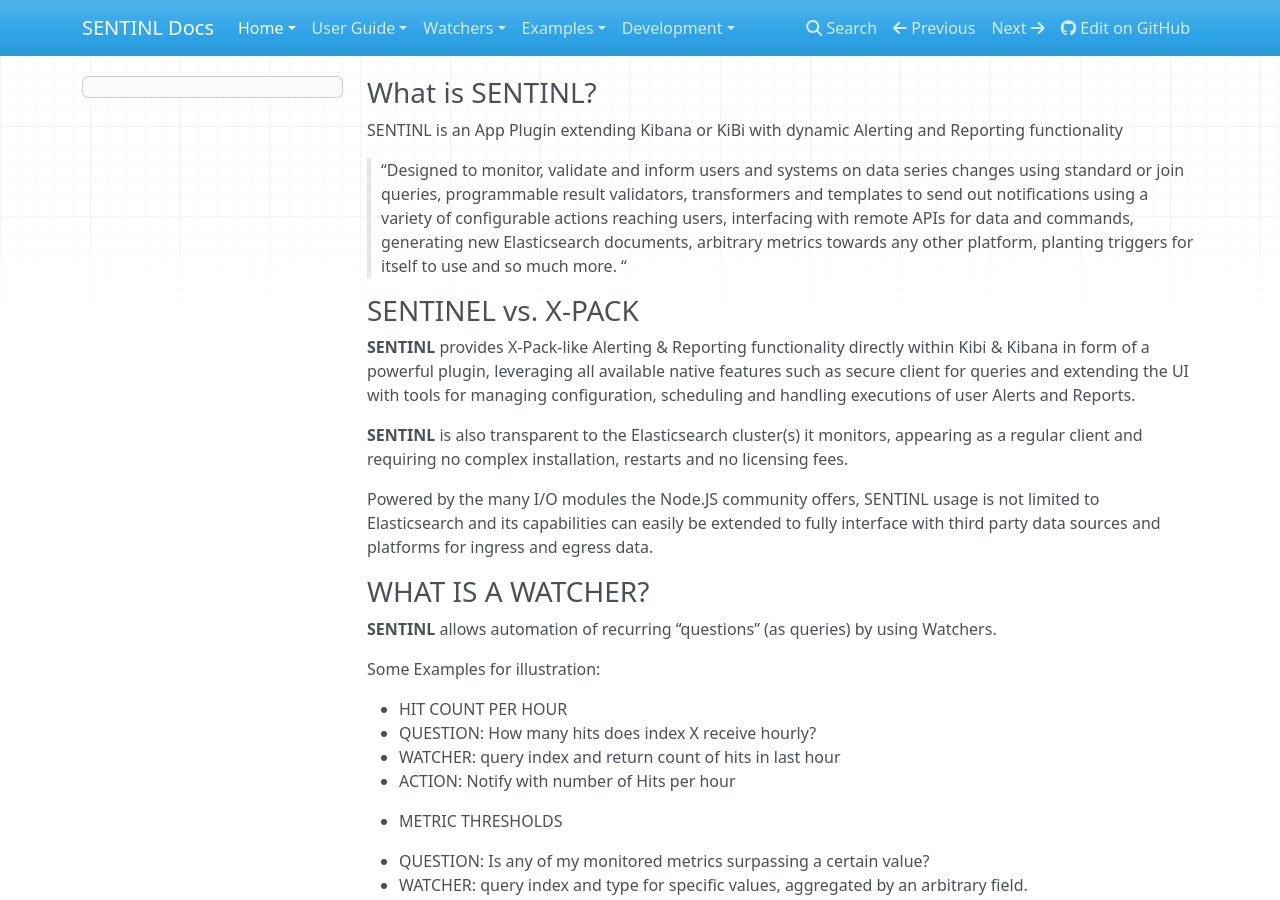
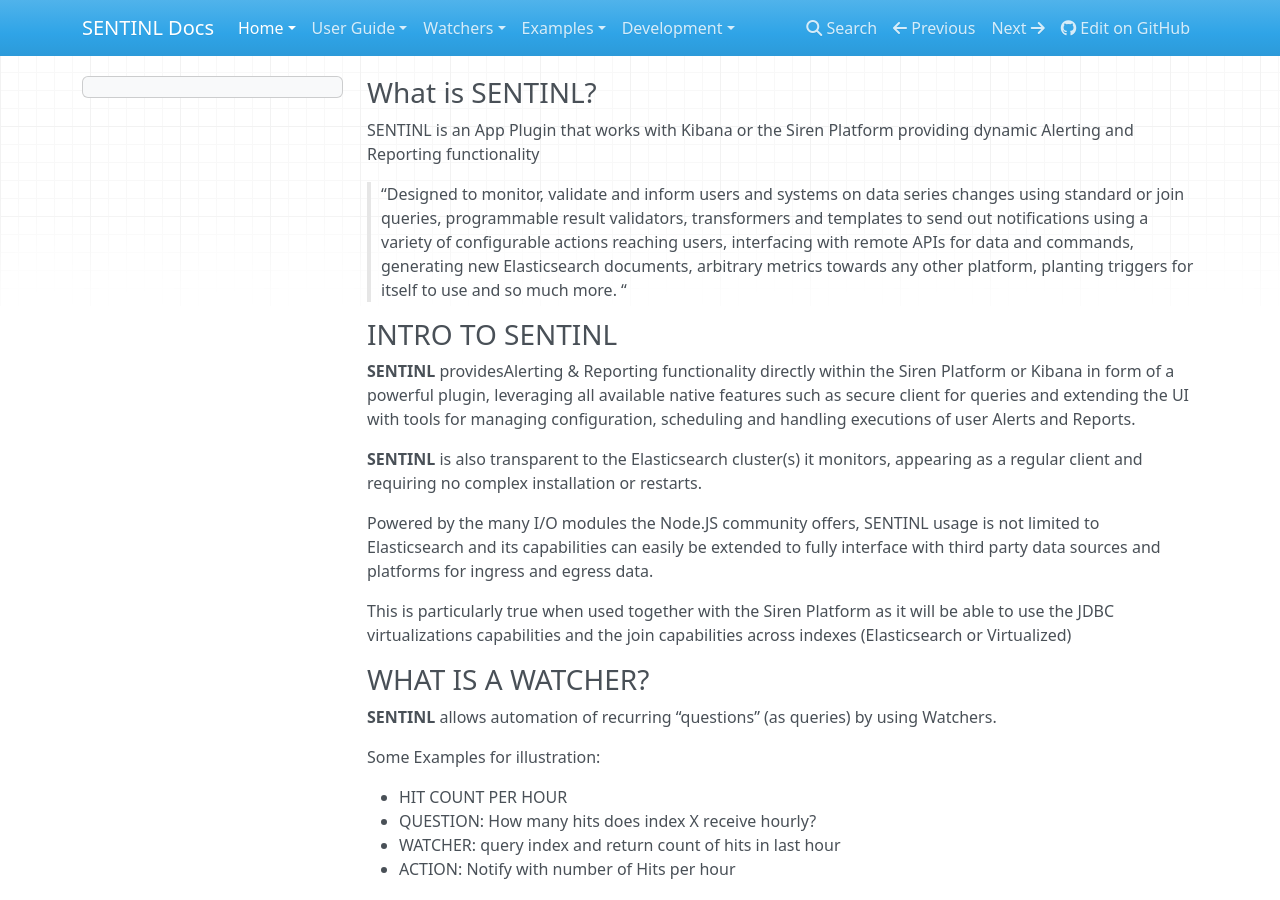
Before and after one commit to sentinl/sentinl, an MkDocs documentation site: the page built from docs/Introduction.md, in a window 1280 px wide and 900 px high. Built offline with MkDocs 1.6.1, drawn with Linux system fonts in a browser that asks for light colours; nearby versions of some CDN libraries; old or Windows-style settings are respelled for this version of MkDocs.

Commit message:
Updated to reflect Siren

```diff
--- a/docs/Introduction.md
+++ b/docs/Introduction.md
@@ -1,5 +1,5 @@
 ### What is SENTINL?
-SENTINL is an App Plugin extending Kibana or KiBi with dynamic Alerting and Reporting functionality
+SENTINL is an App Plugin that works with Kibana or the Siren Platform providing dynamic Alerting and Reporting functionality
 
 > “Designed to monitor, validate and inform users and systems on data series changes using
 > standard or join queries, programmable result validators, transformers and templates to
@@ -7,15 +7,18 @@
 > remote APIs for data and commands, generating new Elasticsearch documents, arbitrary
 > metrics towards any other platform, planting triggers for itself to use and so much more. “
 
-### SENTINEL vs. X-PACK
-**SENTINL** provides X-Pack-like Alerting & Reporting functionality directly within Kibi & Kibana in form of a powerful plugin, leveraging all available native features such as secure client for queries and extending the UI with tools for managing configuration, scheduling and handling executions of user Alerts and Reports.
+### INTRO TO SENTINL
+**SENTINL** providesAlerting & Reporting functionality directly within the Siren Platform or Kibana in form of a powerful plugin, leveraging all available native features such as secure client for queries and extending the UI with tools for managing configuration, scheduling and handling executions of user Alerts and Reports.
 
 **SENTINL** is also transparent to the Elasticsearch cluster(s) it monitors, appearing as a
-regular client and requiring no complex installation, restarts and no licensing fees.
+regular client and requiring no complex installation or restarts.
 
 Powered by the many I/O modules the Node.JS community offers, SENTINL usage is not
 limited to Elasticsearch and its capabilities can easily be extended to fully interface with
 third party data sources and platforms for ingress and egress data.
+
+This is particularly true when used together with the Siren Platform as it will be able
+to use the JDBC virtualizations capabilities and the join capabilities across indexes (Elasticsearch or Virtualized)
 
 ### WHAT IS A WATCHER?
 
```
